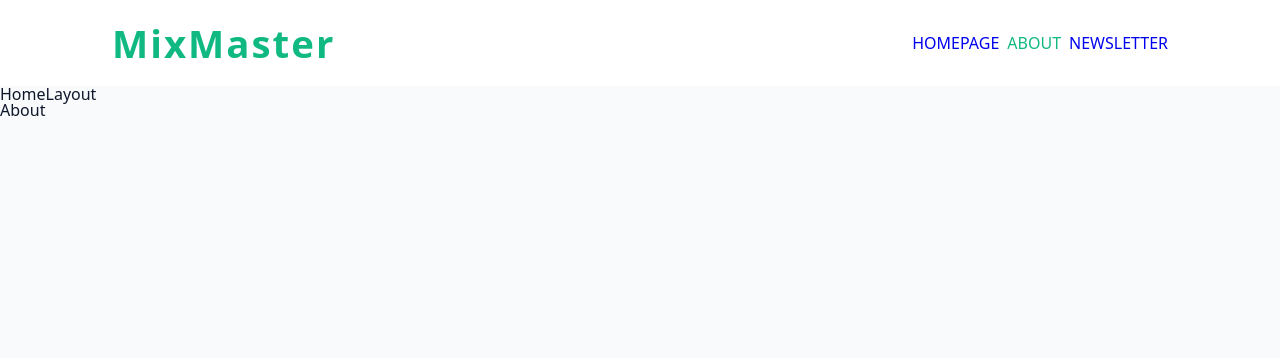
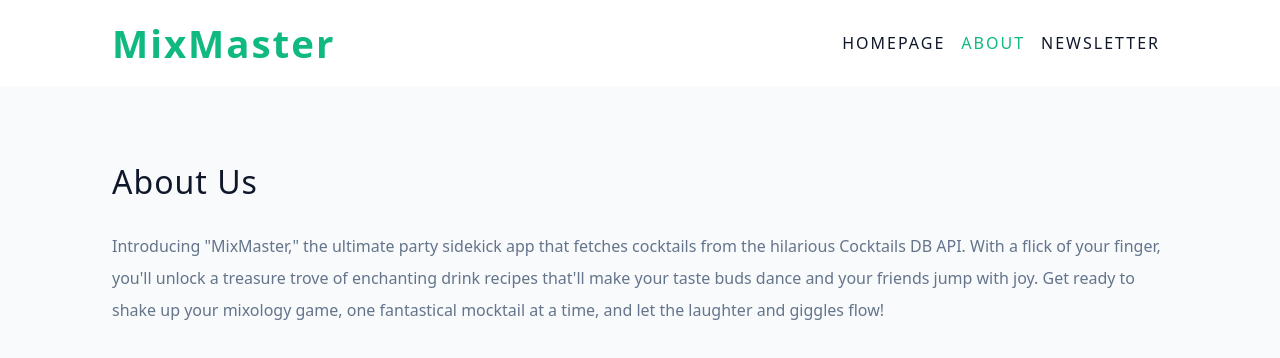
Before and after one commit to CR7sewey/MixMaster-react, a React (Vite) app in the folder vite-project/: page /about in a window 1280 px wide. Shown: the top 358 px of the page. Built offline with nearby package versions, Linux system fonts and the light colour scheme.

Commit message:
About Page

```diff
--- a/vite-project/src/Components/Nav.jsx
+++ b/vite-project/src/Components/Nav.jsx
@@ -5,16 +5,20 @@
 const Nav = () => {
   return (
     <Wrapper>
-      <nav>
-        <div className="nav-center">
-          <span className="logo">MixMaster</span>
-          <div className="nav-links">
-            <NavLink to="/">HOMEPAGE</NavLink>
-            <NavLink to="/about">ABOUT</NavLink>
-            <NavLink to="/newsletter">NEWSLETTER</NavLink>
-          </div>
+      <div className="nav-center">
+        <span className="logo">MixMaster</span>
+        <div className="nav-links">
+          <NavLink to="/" className="nav-link">
+            HOMEPAGE
+          </NavLink>
+          <NavLink to="/about" className="nav-link">
+            ABOUT
+          </NavLink>
+          <NavLink to="/newsletter" className="nav-link">
+            NEWSLETTER
+          </NavLink>
         </div>
-      </nav>
+      </div>
     </Wrapper>
   );
 };
--- a/vite-project/src/Pages/About.jsx
+++ b/vite-project/src/Pages/About.jsx
@@ -1,7 +1,20 @@
 import React from "react";
+import Wrapper from "../assets/wrappers/AboutPage";
 
 const About = () => {
-  return <div>About</div>;
+  return (
+    <Wrapper>
+      <h3>About Us</h3>
+      <p>
+        Introducing "MixMaster," the ultimate party sidekick app that fetches
+        cocktails from the hilarious Cocktails DB API. With a flick of your
+        finger, you'll unlock a treasure trove of enchanting drink recipes
+        that'll make your taste buds dance and your friends jump with joy. Get
+        ready to shake up your mixology game, one fantastical mocktail at a
+        time, and let the laughter and giggles flow!
+      </p>
+    </Wrapper>
+  );
 };
 
 export default About;
--- a/vite-project/src/Pages/HomeLayout.jsx
+++ b/vite-project/src/Pages/HomeLayout.jsx
@@ -1,12 +1,12 @@
 import React from "react";
 import { Outlet } from "react-router-dom"; // to displays the children in App
+import Nav from "../Components/Nav";
 
 const HomeLayout = () => {
   return (
-    <div>
-      HomeLayout
+    <section className="page">
       <Outlet />
-    </div>
+    </section>
   );
 };
 
--- /dev/null
+++ b/vite-project/src/assets/wrappers/AboutPage.js
@@ -0,0 +1,11 @@
+import styled from "styled-components";
+
+const Wrapper = styled.div`
+  p {
+    line-height: 2;
+    color: var(--grey-500);
+    margin-top: 2rem;
+  }
+`;
+
+export default Wrapper;
```
